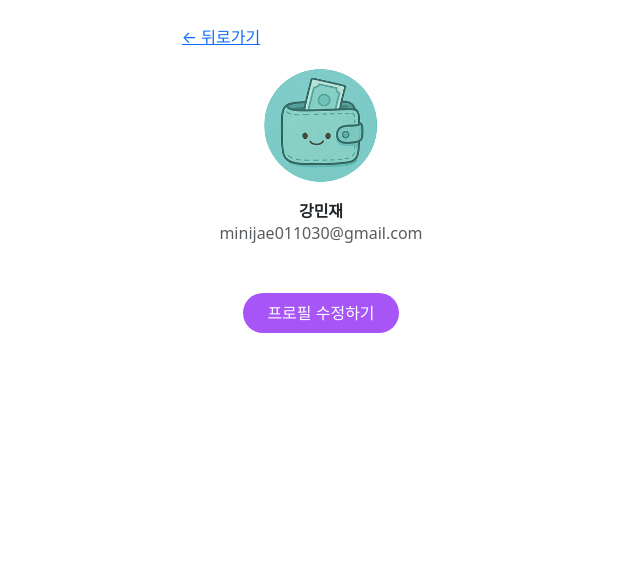
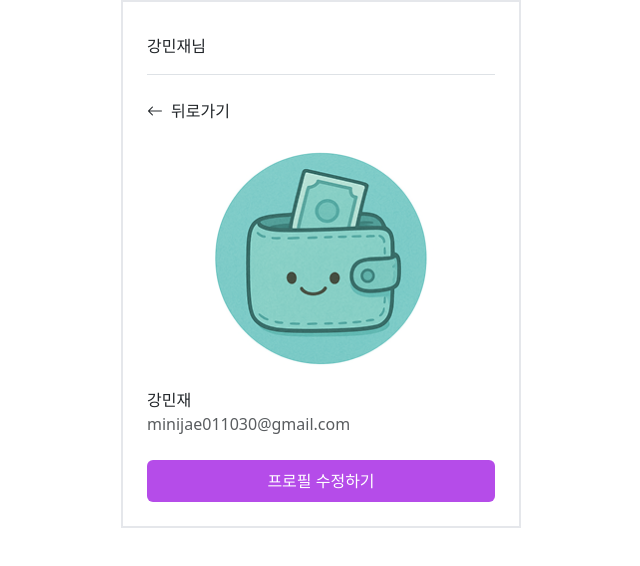
Before and after one commit to KB-SKELETON-6th-15-SESSION/ACCOUNT_BOOK_FE, a Vue app: page /profile in a window 1280 px wide. Shown: the top 566 px of the page, without its empty margins (319-959 px from the left). Built offline with nearby package versions, Linux system fonts and the light colour scheme.

Commit message:
design: profile page 디자인 수정

```diff
--- a/src/pages/ProfilePage.vue
+++ b/src/pages/ProfilePage.vue
@@ -1,42 +1,46 @@
 <template>
-  <div class="container text-center py-4">
-    <!-- Header 이따 컴포넌트로 -->
-
-    <button
-      class="btn btn-link mb-3 p-0"
-      style="font-size: 1rem; transform: translateX(-100px)"
-    >
-      ← 뒤로가기
-    </button>
+  <div
+    class="container p-4 rounded-lg border-solid border-2"
+    style="max-width: 400px"
+  >
+    <Header />
+    <BackButton @click="goBack" />
 
     <img
       src="@/assets/basic_picture.png"
       alt="기본 이미지"
       class="rounded-circle mb-3 mx-auto d-block"
-      style="width: 120px; height: 120px"
+      style="width: 225px; height: 225px"
     />
 
-    <h2 class="fw-bold">{{ member.name }}</h2>
-    <p class="text-muted mb-4">{{ member.email }}</p>
+    <div class="flex flex-col justify-center gap-2 items-center mb-[130px]">
+      <p class="text-[36px] font-bold">{{ member.name }}</p>
+      <p class="text-muted mb-4">{{ member.email }}</p>
+    </div>
 
-    <button
-      class="btn mt-4 px-4 py-2 rounded-pill"
-      style="background-color: #a855f7; color: #fff; border: none"
-    >
-      프로필 수정하기
-    </button>
+    <MainButton @click="check">프로필 수정하기</MainButton>
   </div>
 </template>
 
-<script>
-export default {
-  data() {
-    return {
-      member: {
-        name: '강민재',
-        email: 'minijae011030@gmail.com',
-      },
-    };
-  },
+<script setup>
+import BackButton from "@/components/Shared/BackButton.vue";
+import Header from "@/components/Shared/Header.vue";
+import MainButton from "@/components/Shared/MainButton.vue";
+import { ref } from "vue";
+import { useRouter } from "vue-router";
+
+const router = useRouter();
+
+const member = ref({
+  name: "강민재",
+  email: "minijae011030@gmail.com",
+});
+
+const goBack = () => {
+  router.back();
+};
+
+const check = () => {
+  router.push({ name: "Modify" });
 };
 </script>
--- a/src/pages/detailPage.vue
+++ b/src/pages/detailPage.vue
@@ -37,4 +37,4 @@ function check() {
 }
 </script>
 
-<style scoped></style>
+<style></style>
```
Also changed, not shown: src/pages/LoginPage.vue (+58 -0 lines).
